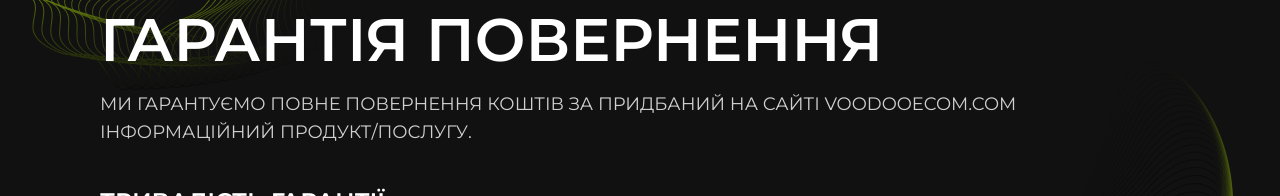
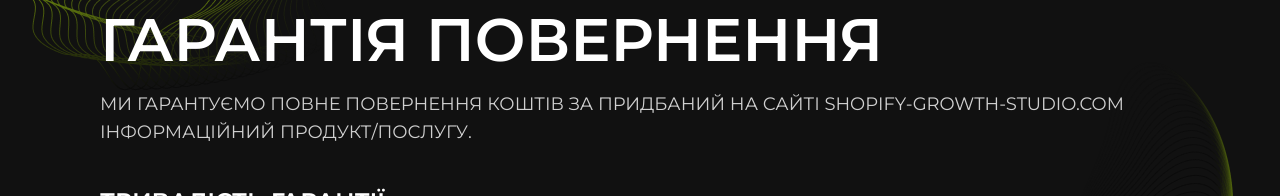
Before and after one commit to DenysGV/Shopify-Growth-Studio-frontend, a React (Vite) app: page /Garantee in a window 1280 px wide. Shown: the part 186-382 px from the top of the page. Built offline with nearby package versions, Linux system fonts and the light colour scheme.

Commit message:
Настройка пикселя

```diff
--- a/src/pages/Garantee.tsx
+++ b/src/pages/Garantee.tsx
@@ -19,7 +19,7 @@ const Garantee = () => {
                Гарантія повернення
             </TitleArticle>
             <ParagraphArticle>
-               Ми гарантуємо повне повернення коштів за придбаний на сайті voodooecom.com інформаційний продукт/послугу.
+               Ми гарантуємо повне повернення коштів за придбаний на сайті shopify-growth-studio.com інформаційний продукт/послугу.
             </ParagraphArticle>
             <SubtitleArticle>
                Тривалість гарантії
```
